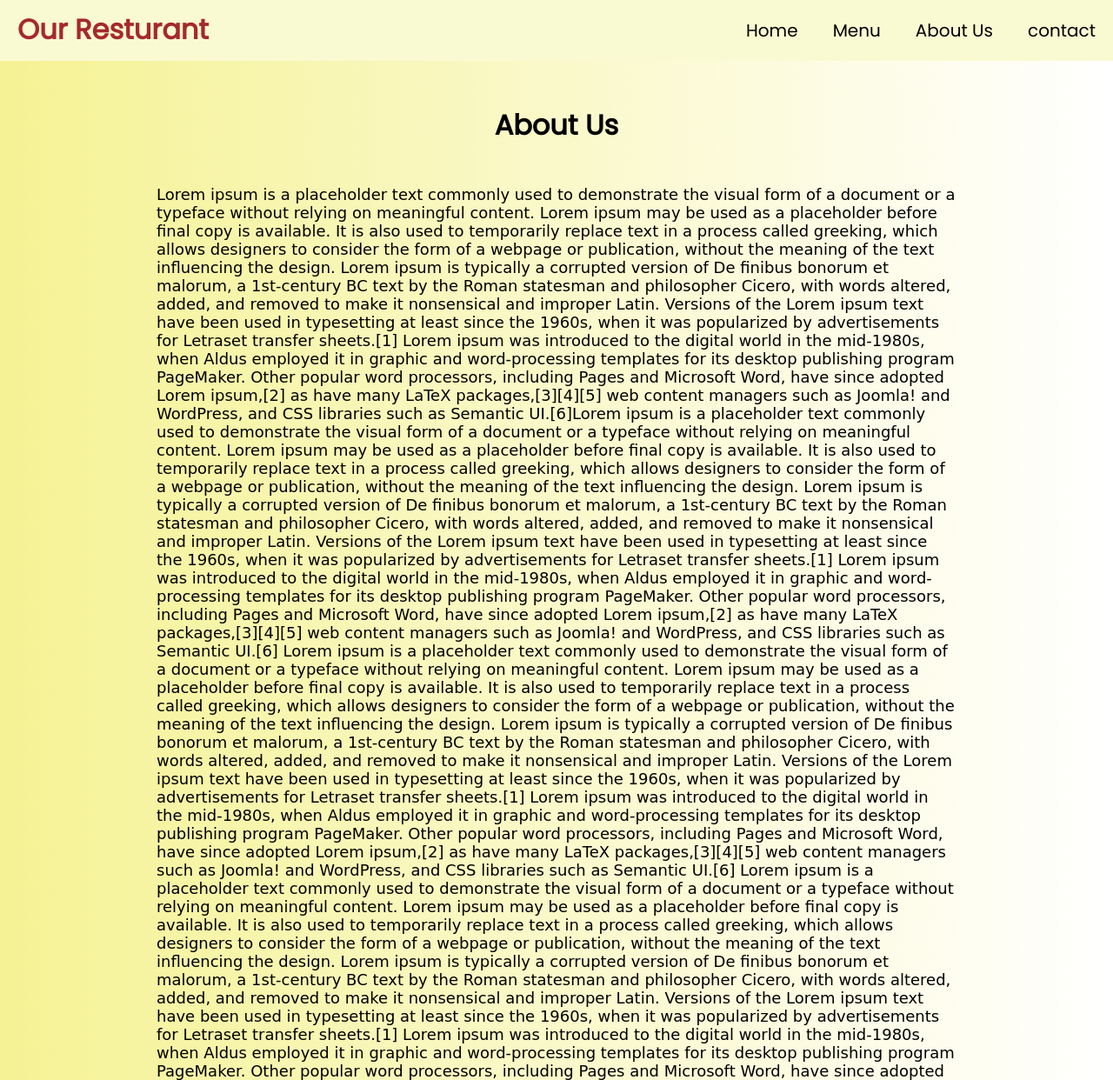
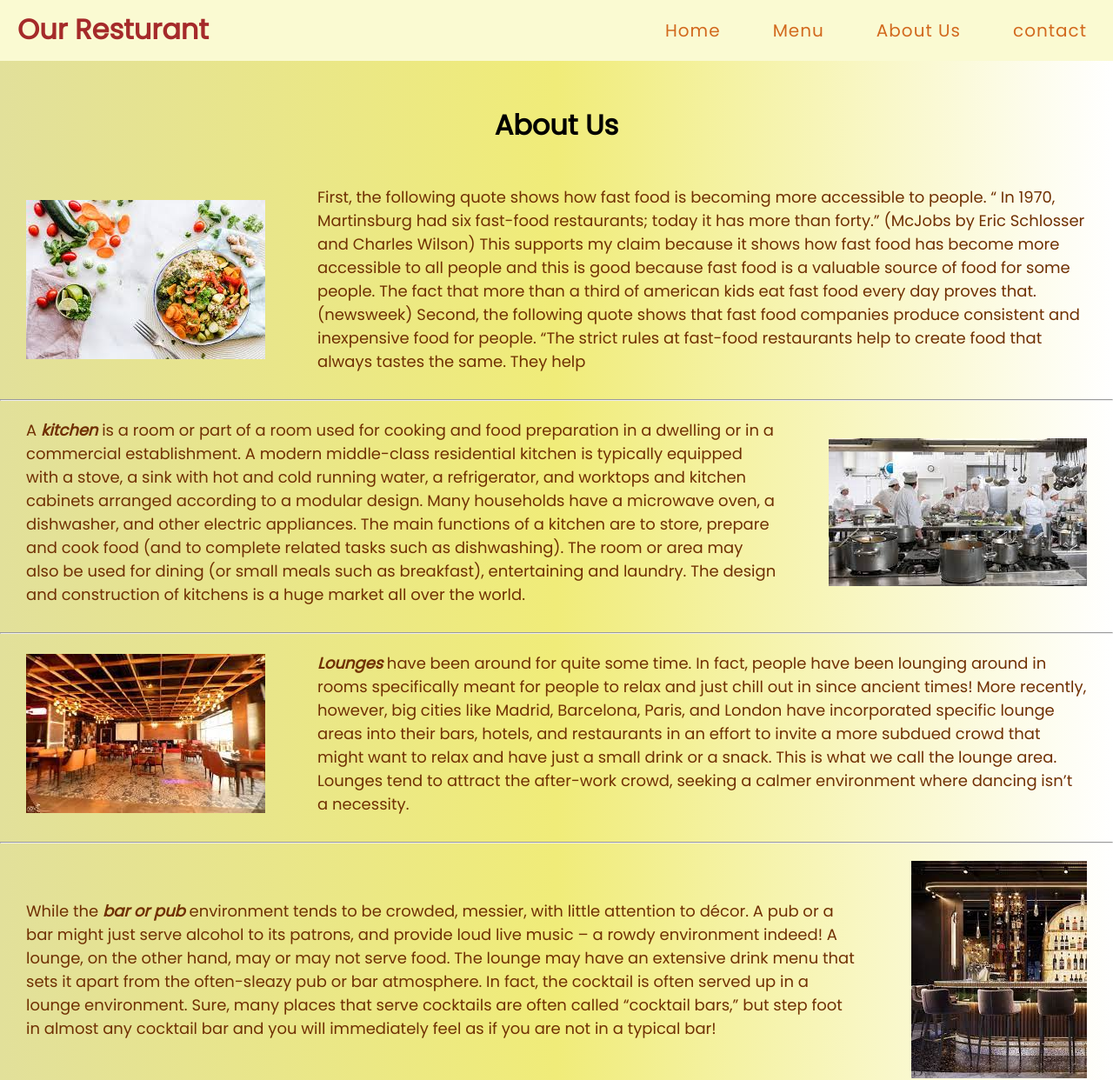
Before and after one commit to MantashaZubair/css_assignment, a plain HTML site: page about.html in a window 1280 px wide. Shown: the top 1242 px of the page at 87% size. Drawn offline with Linux system fonts and the light colour scheme.

Commit message:
modified

```diff
--- a/about.html
+++ b/about.html
@@ -21,7 +21,7 @@
     <div class="container">
       <div class="header">
         <h1>Our Resturant</h1>
-        <nav class="navbar">
+        <nav>
           <ul>
             <li><a href="index.html">Home</a></li>
             <li><a href="menu.html">Menu</a></li>
@@ -33,80 +33,73 @@
 
       <div class="menu">
         <div class="section">About Us</div>
-        <p>
-          Lorem ipsum is a placeholder text commonly used to demonstrate the
-          visual form of a document or a typeface without relying on meaningful
-          content. Lorem ipsum may be used as a placeholder before final copy is
-          available. It is also used to temporarily replace text in a process
-          called greeking, which allows designers to consider the form of a
-          webpage or publication, without the meaning of the text influencing
-          the design. Lorem ipsum is typically a corrupted version of De finibus
-          bonorum et malorum, a 1st-century BC text by the Roman statesman and
-          philosopher Cicero, with words altered, added, and removed to make it
-          nonsensical and improper Latin. Versions of the Lorem ipsum text have
-          been used in typesetting at least since the 1960s, when it was
-          popularized by advertisements for Letraset transfer sheets.[1] Lorem
-          ipsum was introduced to the digital world in the mid-1980s, when Aldus
-          employed it in graphic and word-processing templates for its desktop
-          publishing program PageMaker. Other popular word processors, including
-          Pages and Microsoft Word, have since adopted Lorem ipsum,[2] as have
-          many LaTeX packages,[3][4][5] web content managers such as Joomla! and
-          WordPress, and CSS libraries such as Semantic UI.[6]Lorem ipsum is a
-          placeholder text commonly used to demonstrate the visual form of a
-          document or a typeface without relying on meaningful content. Lorem
-          ipsum may be used as a placeholder before final copy is available. It
-          is also used to temporarily replace text in a process called greeking,
-          which allows designers to consider the form of a webpage or
-          publication, without the meaning of the text influencing the design.
-          Lorem ipsum is typically a corrupted version of De finibus bonorum et
-          malorum, a 1st-century BC text by the Roman statesman and philosopher
-          Cicero, with words altered, added, and removed to make it nonsensical
-          and improper Latin. Versions of the Lorem ipsum text have been used in
-          typesetting at least since the 1960s, when it was popularized by
-          advertisements for Letraset transfer sheets.[1] Lorem ipsum was
-          introduced to the digital world in the mid-1980s, when Aldus employed
-          it in graphic and word-processing templates for its desktop publishing
-          program PageMaker. Other popular word processors, including Pages and
-          Microsoft Word, have since adopted Lorem ipsum,[2] as have many LaTeX
-          packages,[3][4][5] web content managers such as Joomla! and WordPress,
-          and CSS libraries such as Semantic UI.[6] Lorem ipsum is a placeholder
-          text commonly used to demonstrate the visual form of a document or a
-          typeface without relying on meaningful content. Lorem ipsum may be
-          used as a placeholder before final copy is available. It is also used
-          to temporarily replace text in a process called greeking, which allows
-          designers to consider the form of a webpage or publication, without
-          the meaning of the text influencing the design. Lorem ipsum is
-          typically a corrupted version of De finibus bonorum et malorum, a
-          1st-century BC text by the Roman statesman and philosopher Cicero,
-          with words altered, added, and removed to make it nonsensical and
-          improper Latin. Versions of the Lorem ipsum text have been used in
-          typesetting at least since the 1960s, when it was popularized by
-          advertisements for Letraset transfer sheets.[1] Lorem ipsum was
-          introduced to the digital world in the mid-1980s, when Aldus employed
-          it in graphic and word-processing templates for its desktop publishing
-          program PageMaker. Other popular word processors, including Pages and
-          Microsoft Word, have since adopted Lorem ipsum,[2] as have many LaTeX
-          packages,[3][4][5] web content managers such as Joomla! and WordPress,
-          and CSS libraries such as Semantic UI.[6] Lorem ipsum is a placeholder
-          text commonly used to demonstrate the visual form of a document or a
-          typeface without relying on meaningful content. Lorem ipsum may be
-          used as a placeholder before final copy is available. It is also used
-          to temporarily replace text in a process called greeking, which allows
-          designers to consider the form of a webpage or publication, without
-          the meaning of the text influencing the design. Lorem ipsum is
-          typically a corrupted version of De finibus bonorum et malorum, a
-          1st-century BC text by the Roman statesman and philosopher Cicero,
-          with words altered, added, and removed to make it nonsensical and
-          improper Latin. Versions of the Lorem ipsum text have been used in
-          typesetting at least since the 1960s, when it was popularized by
-          advertisements for Letraset transfer sheets.[1] Lorem ipsum was
-          introduced to the digital world in the mid-1980s, when Aldus employed
-          it in graphic and word-processing templates for its desktop publishing
-          program PageMaker. Other popular word processors, including Pages and
-          Microsoft Word, have since adopted Lorem ipsum,[2] as have many LaTeX
-          packages,[3][4][5] web content managers such as Joomla! and WordPress,
-          and CSS libraries such as Semantic UI.[6]
-        </p>
+        <div class="about">
+          <img src="image/about/about2.jpg" alt="about2" />
+          <p>
+            First, the following quote shows how fast food is becoming more
+            accessible to people. “ In 1970, Martinsburg had six fast-food
+            restaurants; today it has more than forty.” (McJobs by Eric
+            Schlosser and Charles Wilson) This supports my claim because it
+            shows how fast food has become more accessible to all people and
+            this is good because fast food is a valuable source of food for some
+            people. The fact that more than a third of american kids eat fast
+            food every day proves that. (newsweek) Second, the following quote
+            shows that fast food companies produce consistent and inexpensive
+            food for people. “The strict rules at fast-food restaurants help to
+            create food that always tastes the same. They help
+          </p>
+        </div>
+        <hr />
+
+        <div class="about">
+          <p>
+            A <b><i>kitchen</i></b> is a room or part of a room used for cooking
+            and food preparation in a dwelling or in a commercial establishment.
+            A modern middle-class residential kitchen is typically equipped with
+            a stove, a sink with hot and cold running water, a refrigerator, and
+            worktops and kitchen cabinets arranged according to a modular
+            design. Many households have a microwave oven, a dishwasher, and
+            other electric appliances. The main functions of a kitchen are to
+            store, prepare and cook food (and to complete related tasks such as
+            dishwashing). The room or area may also be used for dining (or small
+            meals such as breakfast), entertaining and laundry. The design and
+            construction of kitchens is a huge market all over the world.
+          </p>
+          <img src="image/about/kitchen.jpg" alt="kitchen" />
+        </div>
+        <hr />
+
+        <div class="about">
+          <img src="image/about/lounges.jpg" alt="lounges" />
+          <p>
+            <b><i> Lounges</i></b> have been around for quite some time. In
+            fact, people have been lounging around in rooms specifically meant
+            for people to relax and just chill out in since ancient times! More
+            recently, however, big cities like Madrid, Barcelona, Paris, and
+            London have incorporated specific lounge areas into their bars,
+            hotels, and restaurants in an effort to invite a more subdued crowd
+            that might want to relax and have just a small drink or a snack.
+            This is what we call the lounge area. Lounges tend to attract the
+            after-work crowd, seeking a calmer environment where dancing isn’t a
+            necessity.
+          </p>
+        </div>
+        <hr />
+        <div class="about">
+          <p>
+            While the <b><i>bar or pub</i></b> environment tends to be crowded, messier, with
+            little attention to décor. A pub or a bar might just serve alcohol
+            to its patrons, and provide loud live music – a rowdy environment
+            indeed! A lounge, on the other hand, may or may not serve food. The
+            lounge may have an extensive drink menu that sets it apart from the
+            often-sleazy pub or bar atmosphere. In fact, the cocktail is often
+            served up in a lounge environment. Sure, many places that serve
+            cocktails are often called “cocktail bars,” but step foot in almost
+            any cocktail bar and you will immediately feel as if you are not in
+            a typical bar!
+          </p>
+          <img src="image/about/bar.jpg" alt="bar" />
+        </div>
       </div>
     </div>
   </body>
--- a/style.css
+++ b/style.css
@@ -6,8 +6,16 @@
 body {
   font-family: "Poppins", sans-serif;
 }
-/*main section*/
-
+/*Homepage----------------------------!*/
+.container{
+  background-image: linear-gradient(
+    to right,
+    rgb(226, 224, 154),
+    rgb(240, 236, 121),
+    rgba(243, 241, 172, 0)
+  );
+  height: 100%;
+}
 #main {
   width: 100vw;
   height: 100vh;
@@ -43,6 +51,8 @@ body {
   margin-top: 1rem;
   margin-bottom: 3rem;
 }
+
+/*Homepage order button style*/
 button {
   height: 40px;
   width: 120px;
@@ -62,6 +72,7 @@ button:hover {
   color: white;
 }
 
+/* header and navigation part use in homepage, menupage,aboutuspage------------------------!*/
 .header {
   display: flex;
   background: lightgoldenrodyellow;
@@ -78,78 +89,36 @@ button:hover {
   color: brown;
 }
 
-.navbar {
+nav ul {
   display: flex;
+  list-style: none;
 }
-.navbar ul {
-  display: flex;
-  width: 100%;
-}
-.navbar ul li {
-  list-style-type: none;
+nav ul li {
   padding: 20px;
 }
-.navbar ul li a:link {
-  color: black;
-}
-.navbar ul li a {
+
+nav ul li a {
   text-decoration: none;
   color: chocolate;
   font-size: 20px;
+  font-weight: 500;
+  letter-spacing: 1px;
+  padding: 8px 10px;
+  border-radius: 5px;
+
+
 }
 
-.navbar ul li a:hover {
-  color: blue;
+nav ul li a:hover,
+nav ul li a.active{
+  color:rgb(117, 52, 7);
+  background:rgb(239, 239, 138);
 }
 
+/* Menu page----------------------!*/
 .menu {
   padding: 25px 0 25px 0;
-  background-image: linear-gradient(
-    to right,
-    rgb(245, 242, 148),
-    rgba(243, 241, 172, 0)
-  );
-}
-#contact-box {
-  display: flex;
-  justify-content: center;
-  margin: 3em;
-}
-#contact {
-  box-shadow: 2px 2px 2px gainsboro;
-  border: 1px solid gainsboro;
-  margin: 5px;
-  width: 50%;
-}
-#contact h2 {
-  text-align: center;
-  background-color: darkgray;
-  padding: 10px;
-  color: brown;
-}
-form {
-  display: flex;
-  flex-direction: column;
-  margin: 30px 30px 30px 30px;
-}
-input {
-  margin-top: 20px;
-  padding: 20px;
-  border-radius: 3px;
-}
-input:hover {
-  background-color: lightgray;
-}
-textarea {
-  margin-top: 20px;
-  padding: 20px;
-  border-radius: 3px;
-}
-#btn {
-  border-radius: 12px;
-  background-color: chocolate;
-  font-size: 1em;
-  font-weight: bold;
+
 }
 .section {
   padding: 25px 0 25px 0;
@@ -187,7 +156,6 @@ textarea {
   justify-content: space-around;
   align-items: center;
 }
-
 #image {
   margin: 5px;
 }
@@ -213,24 +181,102 @@ textarea {
   background-color: darkgray;
   transform: scale(1.1);
 }
-p {
-  padding: 20px 10em 0 10em;
-  font-size: 18px;
-  font-family: cursive;
+
+
+/*Contactpage-------------------------------*/
+
+#contact-box {
+  display: flex;
+  justify-content: center;
+  margin: 3em;
+}
+#contact {
+  box-shadow: 2px 2px 2px gainsboro;
+  border: 1px solid gainsboro;
+  margin: 5px;
+  width: 50%;
+}
+#contact h2 {
+  text-align: center;
+  background-color: darkgray;
+  padding: 10px;
+  color: brown;
 }
 
+form {
+  display: flex;
+  flex-direction: column;
+  margin: 30px 30px 30px 30px;
+}
+input {
+  margin-top: 20px;
+  padding: 20px;
+  border-radius: 3px;
+}
+input:hover {
+  background-color: lightgray;
+}
+textarea {
+  margin-top: 20px;
+  padding: 20px;
+  border-radius: 3px;
+}
+#btn {
+  border-radius: 12px;
+  background-color: chocolate;
+  font-size: 1em;
+  font-weight: bold;
+  border: 2px solid rgb(102, 45, 4);
+}
+#btn:hover{
+  border-style: none;
+  opacity: 0.9;
+}
+
+/*aboutpage*/
+
+.about{
+  display: flex;
+ flex-direction:row;
+   justify-content: space-between;
+   align-items: center;
+
+}
+p{
+  padding: 20px 30px 30px 30px;
+  font-size: 18px;
+  color: rgb(112, 48, 3)
+
+}
+img{
+  padding: 20px 30px 30px 30px;
+}
+
+
+
+
+/*For Responsive all screen*/
 @media screen and (max-width: 750px) {
   .header {
     display: flex;
     flex-direction: column;
+    position: relative;
   }
-  .navbar ul {
+
+  nav ul {
     display: flex;
     flex-direction: column;
+
   }
-  .navbar ul li {
+  nav ul li {
     box-shadow: 2px 2px 2px gainsboro;
   }
+  nav ul li:hover
+{
+  color:rgb(117, 52, 7);
+  background:rgb(239, 239, 138);
+  width: 100%;
+}
 
   #contact {
     width: 100%;
@@ -240,7 +286,11 @@ p {
     display: flex;
     flex-direction: column;
   }
-  p {
-    padding: 10px;
+  .about{
+    display: flex;
+   flex-direction:column-reverse;
+     align-items: center;
+
   }
+
 }
```
Also changed, not shown: contact.html (+12 -6 lines), index.html (+4 -7 lines), menu.html (+2 -2 lines), promiseall.js (deleted, +0 -23 lines), image/about/about2.jpg (added), image/about/bar.jpg (added), image/about/kitchen.jpg (added), image/about/lounges.jpg (added).
